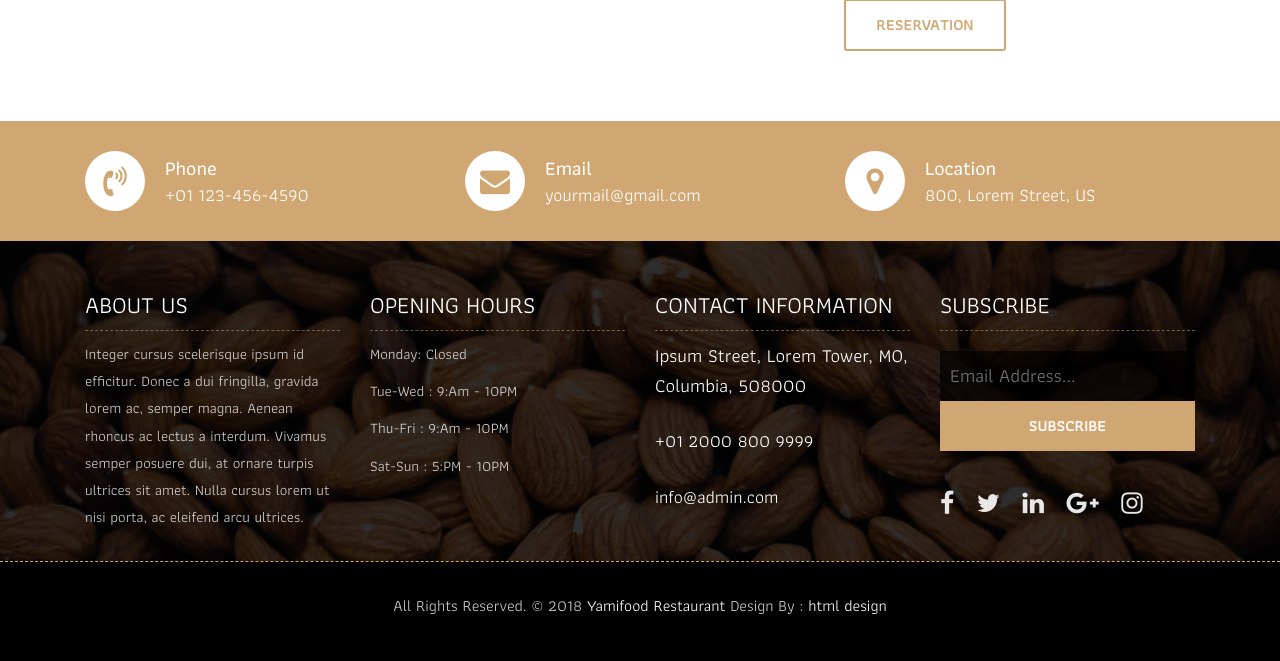
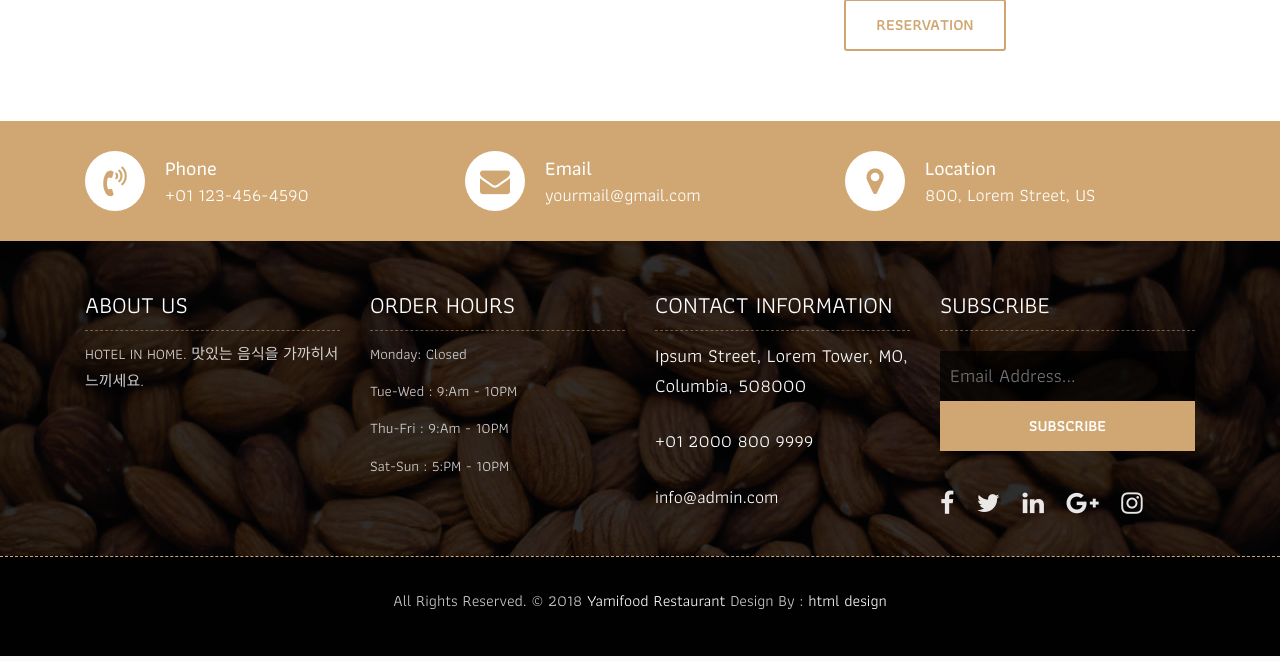
Before and after one commit to c2lv/Lotte-Hackerthon, a Django app: page /about/ in a window 1280 px wide. Shown: the part 1681-2342 px from the top of the page. Run offline with Django 3.2, Linux system fonts and the light colour scheme; some libraries are stand-ins or nearby versions; some web fonts are replaced.

Commit message:
about us

```diff
--- a/HotelinHome/templates/about.html
+++ b/HotelinHome/templates/about.html
@@ -185,10 +185,10 @@
 			<div class="row">
 				<div class="col-lg-3 col-md-6">
 					<h3>About Us</h3>
-					<p>Integer cursus scelerisque ipsum id efficitur. Donec a dui fringilla, gravida lorem ac, semper magna. Aenean rhoncus ac lectus a interdum. Vivamus semper posuere dui, at ornare turpis ultrices sit amet. Nulla cursus lorem ut nisi porta, ac eleifend arcu ultrices.</p>
+					<P>HOTEL IN HOME. 맛있는 음식을 가까히서 느끼세요.</P>
 				</div>
 				<div class="col-lg-3 col-md-6">
-					<h3>Opening hours</h3>
+					<h3>Order hours</h3>
 					<p><span class="text-color">Monday: </span>Closed</p>
 					<p><span class="text-color">Tue-Wed :</span> 9:Am - 10PM</p>
 					<p><span class="text-color">Thu-Fri :</span> 9:Am - 10PM</p>
--- a/HotelinHome/templates/blog.html
+++ b/HotelinHome/templates/blog.html
@@ -202,10 +202,10 @@
 			<div class="row">
 				<div class="col-lg-3 col-md-6">
 					<h3>About Us</h3>
-					<p>Integer cursus scelerisque ipsum id efficitur. Donec a dui fringilla, gravida lorem ac, semper magna. Aenean rhoncus ac lectus a interdum. Vivamus semper posuere dui, at ornare turpis ultrices sit amet. Nulla cursus lorem ut nisi porta, ac eleifend arcu ultrices.</p>
+					<P>HOTEL IN HOME. 맛있는 음식을 가까히서 느끼세요.</P>
 				</div>
 				<div class="col-lg-3 col-md-6">
-					<h3>Opening hours</h3>
+					<h3>Order hours</h3>
 					<p><span class="text-color">Monday: </span>Closed</p>
 					<p><span class="text-color">Tue-Wed :</span> 9:Am - 10PM</p>
 					<p><span class="text-color">Thu-Fri :</span> 9:Am - 10PM</p>
--- a/HotelinHome/templates/cheon_deoksang.html
+++ b/HotelinHome/templates/cheon_deoksang.html
@@ -207,10 +207,10 @@
 			<div class="row">
 				<div class="col-lg-3 col-md-6">
 					<h3>About Us</h3>
-					<p>Integer cursus scelerisque ipsum id efficitur. Donec a dui fringilla, gravida lorem ac, semper magna. Aenean rhoncus ac lectus a interdum. Vivamus semper posuere dui, at ornare turpis ultrices sit amet. Nulla cursus lorem ut nisi porta, ac eleifend arcu ultrices.</p>
+					<P>HOTEL IN HOME. 맛있는 음식을 가까히서 느끼세요.</P>
 				</div>
 				<div class="col-lg-3 col-md-6">
-					<h3>Opening hours</h3>
+					<h3>Order hours</h3>
 					<p><span class="text-color">Monday: </span>Closed</p>
 					<p><span class="text-color">Tue-Wed :</span> 9:Am - 10PM</p>
 					<p><span class="text-color">Thu-Fri :</span> 9:Am - 10PM</p>
--- a/HotelinHome/templates/menu.html
+++ b/HotelinHome/templates/menu.html
@@ -310,10 +310,10 @@
 			<div class="row">
 				<div class="col-lg-3 col-md-6">
 					<h3>About Us</h3>
-					<p>Integer cursus scelerisque ipsum id efficitur. Donec a dui fringilla, gravida lorem ac, semper magna. Aenean rhoncus ac lectus a interdum. Vivamus semper posuere dui, at ornare turpis ultrices sit amet. Nulla cursus lorem ut nisi porta, ac eleifend arcu ultrices.</p>
+					<P>HOTEL IN HOME. 맛있는 음식을 가까히서 느끼세요.</P>
 				</div>
 				<div class="col-lg-3 col-md-6">
-					<h3>Opening hours</h3>
+					<h3>Order hours</h3>
 					<p><span class="text-color">Monday: </span>Closed</p>
 					<p><span class="text-color">Tue-Wed :</span> 9:Am - 10PM</p>
 					<p><span class="text-color">Thu-Fri :</span> 9:Am - 10PM</p>
--- a/HotelinHome/templates/pierre_gagnaire.html
+++ b/HotelinHome/templates/pierre_gagnaire.html
@@ -205,10 +205,10 @@
 			<div class="row">
 				<div class="col-lg-3 col-md-6">
 					<h3>About Us</h3>
-					<p>Integer cursus scelerisque ipsum id efficitur. Donec a dui fringilla, gravida lorem ac, semper magna. Aenean rhoncus ac lectus a interdum. Vivamus semper posuere dui, at ornare turpis ultrices sit amet. Nulla cursus lorem ut nisi porta, ac eleifend arcu ultrices.</p>
+					<P>HOTEL IN HOME. 맛있는 음식을 가까히서 느끼세요.</P>
 				</div>
 				<div class="col-lg-3 col-md-6">
-					<h3>Opening hours</h3>
+					<h3>Order hours</h3>
 					<p><span class="text-color">Monday: </span>Closed</p>
 					<p><span class="text-color">Tue-Wed :</span> 9:Am - 10PM</p>
 					<p><span class="text-color">Thu-Fri :</span> 9:Am - 10PM</p>
--- a/HotelinHome/templates/reservation.html
+++ b/HotelinHome/templates/reservation.html
@@ -269,10 +269,10 @@
 			<div class="row">
 				<div class="col-lg-3 col-md-6">
 					<h3>About Us</h3>
-					<p>Integer cursus scelerisque ipsum id efficitur. Donec a dui fringilla, gravida lorem ac, semper magna. Aenean rhoncus ac lectus a interdum. Vivamus semper posuere dui, at ornare turpis ultrices sit amet. Nulla cursus lorem ut nisi porta, ac eleifend arcu ultrices.</p>
+					<P>HOTEL IN HOME. 맛있는 음식을 가까히서 느끼세요.</P>
 				</div>
 				<div class="col-lg-3 col-md-6">
-					<h3>Opening hours</h3>
+					<h3>Order hours</h3>
 					<p><span class="text-color">Monday: </span>Closed</p>
 					<p><span class="text-color">Tue-Wed :</span> 9:Am - 10PM</p>
 					<p><span class="text-color">Thu-Fri :</span> 9:Am - 10PM</p>
--- a/HotelinHome/templates/yannick_alleno.html
+++ b/HotelinHome/templates/yannick_alleno.html
@@ -207,10 +207,10 @@
 			<div class="row">
 				<div class="col-lg-3 col-md-6">
 					<h3>About Us</h3>
-					<p>Integer cursus scelerisque ipsum id efficitur. Donec a dui fringilla, gravida lorem ac, semper magna. Aenean rhoncus ac lectus a interdum. Vivamus semper posuere dui, at ornare turpis ultrices sit amet. Nulla cursus lorem ut nisi porta, ac eleifend arcu ultrices.</p>
+					<P>HOTEL IN HOME. 맛있는 음식을 가까히서 느끼세요.</P>
 				</div>
 				<div class="col-lg-3 col-md-6">
-					<h3>Opening hours</h3>
+					<h3>Order hours</h3>
 					<p><span class="text-color">Monday: </span>Closed</p>
 					<p><span class="text-color">Tue-Wed :</span> 9:Am - 10PM</p>
 					<p><span class="text-color">Thu-Fri :</span> 9:Am - 10PM</p>
--- a/HotelinHome/templates/yeo_kyungok.html
+++ b/HotelinHome/templates/yeo_kyungok.html
@@ -207,10 +207,10 @@
 			<div class="row">
 				<div class="col-lg-3 col-md-6">
 					<h3>About Us</h3>
-					<p>Integer cursus scelerisque ipsum id efficitur. Donec a dui fringilla, gravida lorem ac, semper magna. Aenean rhoncus ac lectus a interdum. Vivamus semper posuere dui, at ornare turpis ultrices sit amet. Nulla cursus lorem ut nisi porta, ac eleifend arcu ultrices.</p>
+					<P>HOTEL IN HOME. 맛있는 음식을 가까히서 느끼세요.</P>
 				</div>
 				<div class="col-lg-3 col-md-6">
-					<h3>Opening hours</h3>
+					<h3>Order hours</h3>
 					<p><span class="text-color">Monday: </span>Closed</p>
 					<p><span class="text-color">Tue-Wed :</span> 9:Am - 10PM</p>
 					<p><span class="text-color">Thu-Fri :</span> 9:Am - 10PM</p>
```
